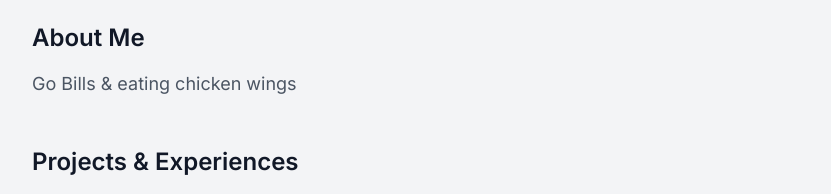
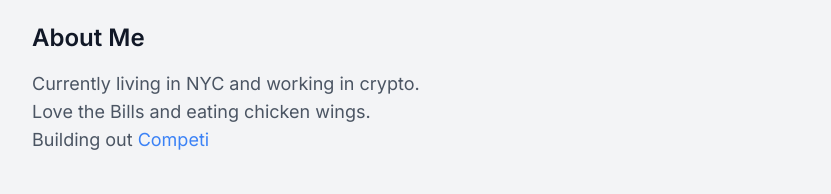
Before and after one commit to archaud/personal-website, a Next.js app: page / in a window 1280 px wide. Shown: the part 150-344 px from the top of the page, without its empty margins (224-1055 px from the left). Built offline with nearby package versions, Linux system fonts and the light colour scheme; no server answers.

Commit message:
style: add SF Pro font family system-wide

```diff
--- a/app/globals.css
+++ b/app/globals.css
@@ -1,6 +1,14 @@
 @tailwind base;
 @tailwind components;
 @tailwind utilities;
+
+@layer base {
+  html {
+    font-family: -apple-system, BlinkMacSystemFont, "SF Pro Text", "SF Pro Display", system-ui, sans-serif;
+    -webkit-font-smoothing: antialiased;
+    -moz-osx-font-smoothing: grayscale;
+  }
+}
 
 :root {
   --foreground-rgb: 0, 0, 0;
--- a/app/page.tsx
+++ b/app/page.tsx
@@ -59,7 +59,11 @@ export default function Home() {
           <section className="mb-8 sm:mb-12">
             <h2 className="text-xl sm:text-2xl font-semibold mb-4">About Me</h2>
             <ul className="space-y-4">
-              <p className="text-base sm:text-lg text-gray-600 dark:text-gray-300">Go Bills & eating chicken wings</p>
+              <p className="text-base sm:text-lg text-gray-600 dark:text-gray-300">Currently living in NYC and working in crypto.
+                <br /> Love the Bills and eating chicken wings.
+                <br />
+                Building out <a href="https://www.competi.com/" target="_blank" rel="noopener noreferrer" className="text-blue-500 hover:text-blue-600 dark:text-blue-400 dark:hover:text-blue-300">Competi</a>
+              </p>
             </ul>
           </section>
 
```
Also changed, not shown: tailwind.config.ts (added, +19 -0 lines).
